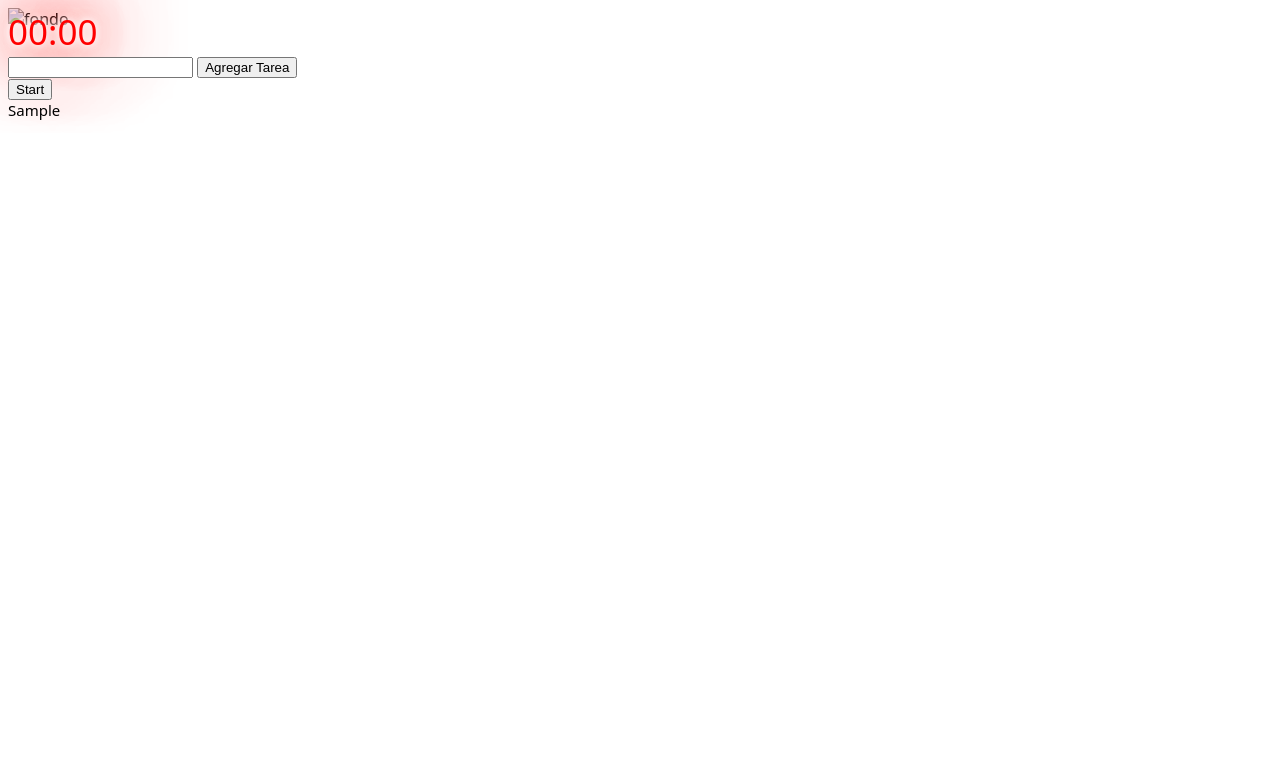
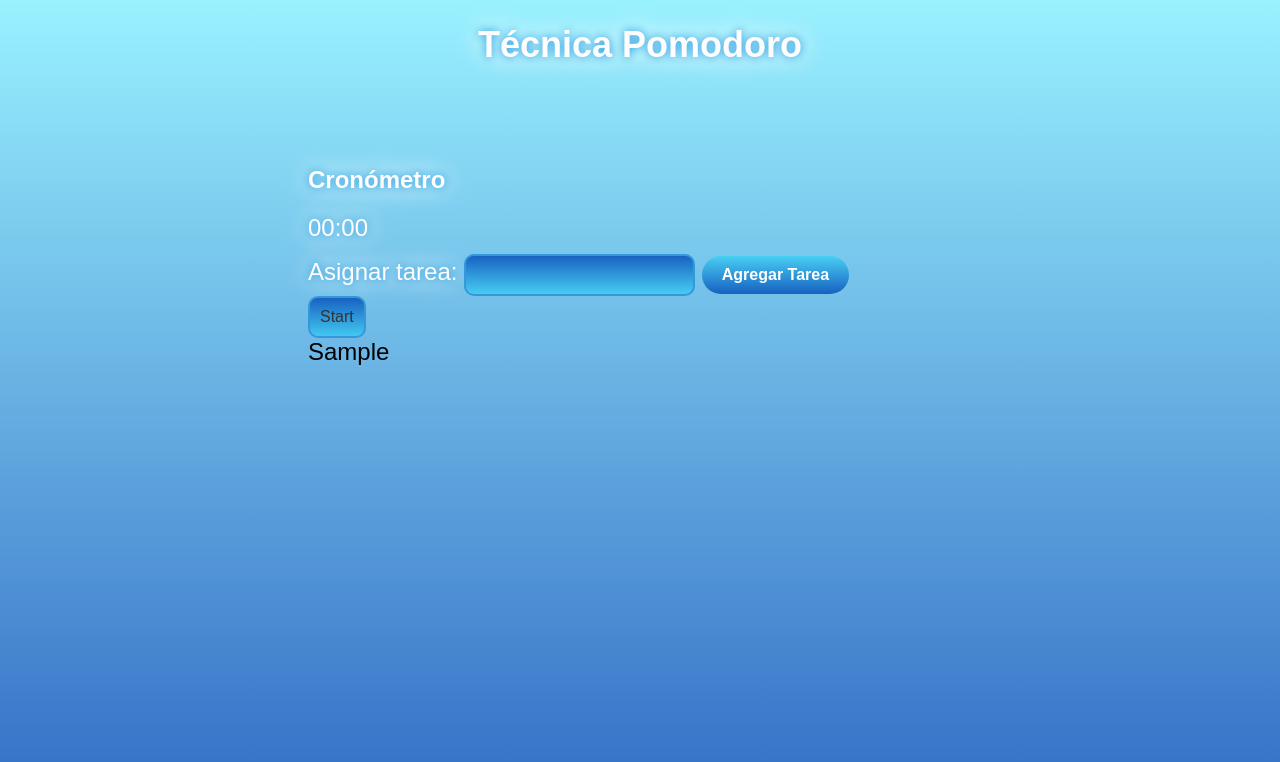
Before and after one commit to Juan-Camilo-Guerrero-Ortega/projects, a plain HTML site: page Proyectos/Pomodoro/index.html in a window 1280 px wide. Both pictures are taken after typing "Sample" into the empty fields and a click on the input "Agregar Tarea". Drawn offline with Linux system fonts and the light colour scheme.

Commit message:
Implementación de la técnica Pomodoro, estilos faltan mejorar

```diff
--- a/Proyectos/Pomodoro/index.html
+++ b/Proyectos/Pomodoro/index.html
@@ -7,8 +7,9 @@
     <link rel="stylesheet" href="main.css">
 </head>
 <body>
+    <h1 id = "about" >Técnica Pomodoro</h1>
     <div id="app">
-        <img src="IMG/istockphoto-1445256568-1024x1024.jpg" alt = "fondo" id = "image">
+        <h1 id = "subtitle">Cronómetro</h1>
         <div id="time">
             <div id="value"></div>
             <div id="taskName"></div>
@@ -16,6 +17,7 @@
         <div class="tasks-container">
             <div class="form">
                 <form action="" id = "form">
+                    <span id = "subtitle-2">Asignar tarea:</span>
                     <input type="text" id="itTask">
                     <input type="submit" id="bAdd" value="Agregar Tarea">
                 </form>
--- a/Proyectos/Pomodoro/main.css
+++ b/Proyectos/Pomodoro/main.css
@@ -1,33 +1,122 @@
-body {
-    font-family: system-ui, -apple-system, BlinkMacSystemFont, 'Segoe UI', Roboto, Oxygen, Ubuntu, Cantarell, 'Open Sans', 'Helvetica Neue', sans-serif;
+/* Asignación de variables para colores con degradado */
+:root {
+    --yass-queen-color: rgba(255, 29, 88, 0.6);
+    --sister-sister: rgba(247, 89, 144, 0.6);
+    --crown-yellow: rgba(255, 246, 133, 0.6);
+    --blue-light: rgba(0, 221, 255, 0.4);
+    --brutal-blue: rgba(0, 73, 183, 0.8);
 }
 
-#app #image {
-    position: absolute;
-    z-index: -1;
+/* Estilos generales */
+  * {
+    box-sizing: border-box;
+    font-family: sans-serif;
 }
 
-#time #value {
-    font-size: 35px;
-    font-weight: 450;
-    color: red;
-    text-shadow:
-    0 0 7px #fff,
-    0 0 10px #fff,
-    0 0 21px #fff,
-    0 0 42px rgb(255, 30, 0),
-    0 0 82px rgb(255, 30, 0),
-    0 0 92px rgb(255, 25, 0),
-    0 0 102px rgb(255, 25, 0),
-    0 0 151px rgb(255, 30, 0);
+/* Estilos para el título y subtitulo */
+#about, #subtitle, #subtitle-2 {
+    font-size: 24px;
+    color: rgb(255, 253, 253);
+    text-shadow: 0 0 10px rgba(7, 141, 218, 0.973), 0 0 20px rgba(255, 255, 255, 0.9), 0 0 30px rgba(255, 255, 255, 0.9);
+    margin-bottom: 20px;
 }
 
-#time #taskName {
-    font-size: 20px;
-    font-weight: bolder;
+/* Estilos adicionales para el subtitulo 2 */
+#subtitle-2 {
+    line-height: 2.0;
 }
 
-.tasks-container #tasks {
-    font-size: 15px;
-    font-weight: lighter;
+  /* Estilos para el título principal */
+#about {
+    font-size: 36px;
+    background-size: 400% 100%;
+    text-align: center;
 }
+
+  /* Estilos generales para el cuerpo del documento */
+body {
+    font-size: 24px;
+    background: linear-gradient(to top, var(--brutal-blue), var(--blue-light));
+    background-repeat: no-repeat;
+    background-attachment: fixed;
+}
+
+  /* Estilos para el contenido principal */
+#app {
+margin-left: 300px;
+margin-top: 100px;
+}
+
+#app #time {
+    margin-bottom: 6px;
+    margin-top: auto;
+    color: rgb(255, 253, 253);
+    text-shadow: 0 0 10px rgba(7, 141, 218, 0.973), 0 0 20px rgba(255, 255, 255, 0.9), 0 0 30px rgba(255, 255, 255, 0.9);
+}
+
+  /* Estilos para el botón "Agregar Tarea" */
+#bAdd {
+    display: inline-block;
+    padding: 10px 20px;
+    font-size: 16px;
+    font-weight: bold;
+    text-align: center;
+    text-decoration: none;
+    border: none;
+    border-radius: 25px;
+    background: linear-gradient(to top, var(--brutal-blue), var(--blue-light));
+    color: #fff;
+    cursor: pointer;
+}
+
+#bAdd:hover {
+    background-color: var(--crown-yellow);
+    transform: scale(1.05);
+}
+
+#bAdd:active {
+    background-color: var(--yass-queen-color);
+}
+
+  /* Estilos para el input de tarea */
+#itTask {
+    padding: 10px;
+    font-size: 16px;
+    border: 2px solid #3498db;
+    border-radius: 10px;
+    color: #333;
+    transition: border-color 0.3s ease, transform 0.2s ease;
+    background: linear-gradient(to bottom, var(--brutal-blue), var(--blue-light));
+}
+
+#itTask:hover {
+    border-color: #2980b9;
+    transform: scale(1.05);
+}
+
+#itTask:focus {
+    border-color: white;
+    outline: none;
+}
+
+/* Estilos para el botón "Start" */
+.start-button {
+    padding: 10px;
+    font-size: 16px;
+    border: 2px solid #3498db;
+    border-radius: 10px;
+    color: #333;
+    cursor: pointer;
+    transition: border-color 0.3s ease, transform 0.2s ease;
+    background: linear-gradient(to bottom, var(--brutal-blue), var(--blue-light));
+}
+
+.start-button:hover {
+    border-color: white;
+    transform: scale(1.05);
+}
+
+.start-button:focus {
+    border-color: #2980b9;
+    outline: none;
+}
--- a/Proyectos/Pomodoro/main.js
+++ b/Proyectos/Pomodoro/main.js
@@ -82,7 +82,7 @@ function timeHandler(id) {
 }
 
 function startBreak() {
-    time = 3;
+    time = 5;
     taskName.textContent = 'Break';
     timerBreak = setInterval(() => {
         timerBreakHandler();
```
